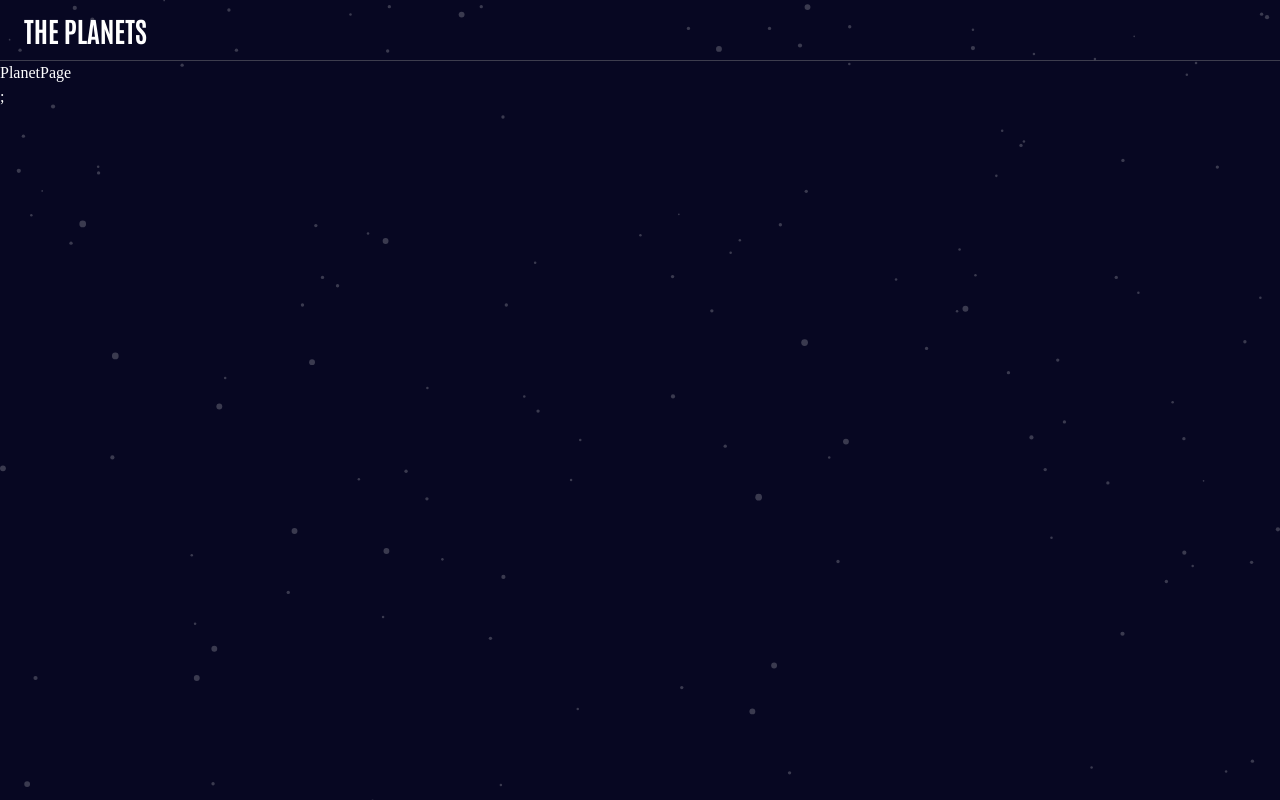
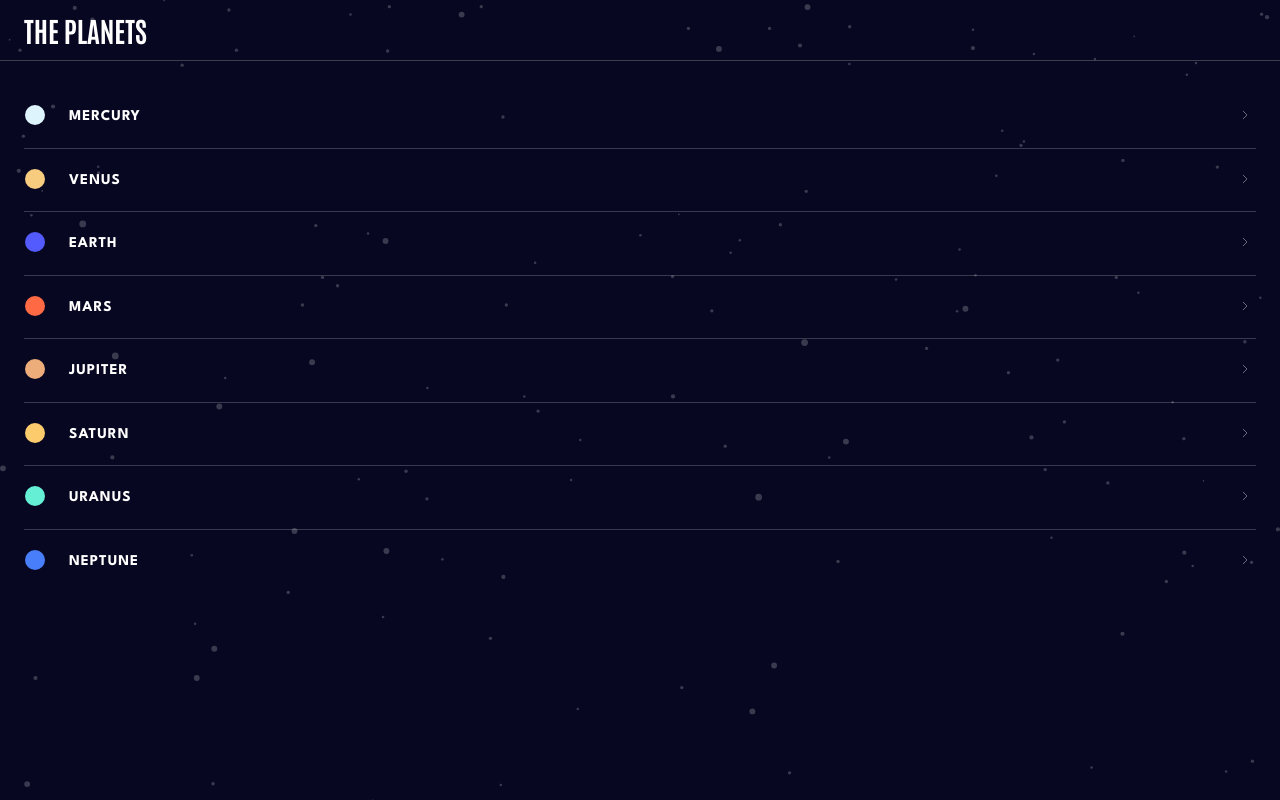
Before and after one commit to MatildaMared/practice__planet-facts, a Next.js app: page /mercury in a window 1280 px wide. Built offline with nearby package versions, Linux system fonts and the light colour scheme.

Commit message:
implement menu for mobile devices

```diff
--- a/components/Header.tsx
+++ b/components/Header.tsx
@@ -1,8 +1,10 @@
-import React from "react";
+import React, { useState } from "react";
 import styled from "styled-components";
+import { useWidth } from "../hooks/useWidth";
 import { Planet } from "../models/Planet";
 import HamburgerIcon from "../public/assets/icon-hamburger.svg";
 import { Breakpoint } from "../styles/constans";
+import Nav from "./Nav";
 
 interface Props {
 	planetName: string;
@@ -10,13 +12,32 @@ interface Props {
 }
 
 const Header = ({ planetName, planetPaths }: Props) => {
+	const [menuIsOpen, setMenuIsOpen] = useState(false);
+	const windowWidth = useWidth();
+
+	const toggleMenu = () => {
+		setMenuIsOpen(!menuIsOpen);
+	};
+
 	return (
-		<Container>
-			<Logo>The planets</Logo>
-			<MenuIconContainer>
-				<HamburgerIcon />
-			</MenuIconContainer>
-		</Container>
+		<>
+			<Container>
+				<Logo>The planets</Logo>
+				{windowWidth > Breakpoint.TabletPortraitPx ? (
+					<Nav planetPaths={planetPaths} />
+				) : (
+					<MenuButton
+						onClick={toggleMenu}
+						className={menuIsOpen ? "open" : ""}
+					>
+						<HamburgerIcon />
+					</MenuButton>
+				)}
+			</Container>
+			{menuIsOpen && windowWidth < Breakpoint.TabletPortraitPx && (
+				<Nav toggleMenu={toggleMenu} planetPaths={planetPaths} />
+			)}
+		</>
 	);
 };
 
@@ -27,6 +48,8 @@ const Container = styled.header`
 	display: flex;
 	align-items: center;
 	justify-content: space-between;
+	position: relative;
+	height: 61px;
 `;
 
 const Logo = styled.h1`
@@ -36,9 +59,14 @@ const Logo = styled.h1`
 	line-height: 1;
 `;
 
-const MenuIconContainer = styled.div`
-	@media (min-width: ${Breakpoint.TabletPortrait}) {
-		display: none;
+const MenuButton = styled.button`
+	background: none;
+	border: none;
+	cursor: pointer;
+	padding: 0.25rem;
+
+	&.open svg {
+		opacity: 0.4;
 	}
 `;
 
--- a/components/Nav.tsx
+++ b/components/Nav.tsx
@@ -1,8 +1,101 @@
+import Link from "next/link";
 import React from "react";
 import styled from "styled-components";
+import Router from "next/router";
 
-const Nav = () => {
-	return <div>Nav</div>;
+interface Props {
+	planetPaths: string[];
+	toggleMenu?: () => void;
+}
+
+const Nav = ({ planetPaths, toggleMenu }: Props) => {
+	const handleClick = (path: string) => {
+		if (toggleMenu) {
+			toggleMenu();
+		}
+		Router.push("/" + path);
+	};
+
+	return (
+		<Container>
+			<List>
+				{planetPaths.map((planetPath, index) => {
+					return (
+						<Item
+							key={index}
+							onClick={() => handleClick(planetPath)}
+							planet={planetPath}
+						>
+							{planetPath}
+						</Item>
+					);
+				})}
+			</List>
+		</Container>
+	);
 };
 
+const Container = styled.nav`
+	padding: 24px;
+	position: absolute;
+	top: 61px;
+	left: 0;
+	right: 0;
+	bottom: 0;
+	background-color: var(--color-background);
+	background-image: url("./assets/background-stars.svg");
+	background-attachment: fixed;
+	background-size: cover;
+`;
+
+const List = styled.ul`
+	list-style-type: none;
+	padding: 0;
+	margin: 0;
+`;
+
+interface ItemProps {
+	planet: string;
+}
+
+const Item = styled.li<ItemProps>`
+	font-size: 15px;
+	font-weight: bold;
+	text-transform: uppercase;
+	letter-spacing: 1px;
+	border-bottom: 1px solid rgba(255, 255, 255, 0.2);
+	padding: 20px 0 20px 45px;
+	cursor: pointer;
+
+	&::before {
+		content: "";
+		width: 20px;
+		height: 20px;
+		background-color: ${(props) => {
+			return `var(--color-${props.planet})`;
+		}};
+		border-radius: 50%;
+		position: absolute;
+		left: 25px;
+	}
+
+	&::after {
+		content: "";
+		width: 20px;
+		height: 20px;
+		position: absolute;
+		right: 25px;
+		background: url("./assets/icon-chevron.svg") no-repeat center;
+	}
+
+	&:last-child {
+		border-bottom: none;
+	}
+
+	& a {
+		color: #fff;
+		text-decoration: none;
+	}
+`;
+
 export default Nav;
--- /dev/null
+++ b/hooks/useWidth.ts
@@ -0,0 +1,17 @@
+import { useState, useEffect } from "react";
+
+export function useWidth() {
+	const [windowWidth, setWindowWidth] = useState<number>(0);
+	useEffect(() => {
+		function handleResize() {
+			setWindowWidth(window.innerWidth);
+		}
+
+		window.addEventListener("resize", handleResize);
+
+		handleResize();
+
+		return () => window.removeEventListener("resize", handleResize);
+	}, []);
+	return windowWidth;
+}
--- a/styles/constans.ts
+++ b/styles/constans.ts
@@ -1,7 +1,12 @@
 export enum Breakpoint {
 	Mobile = "30rem",
+	MobilePx = 480,
 	TabletPortrait = "48rem",
+	TabletPortraitPx = 768,
 	TabletLandscape = "64rem",
+	TabletLandscapePx = 1024,
 	Laptop = "75rem",
+	LaptopPx = 1200,
 	Desktop = "100rem",
+	DesktopPx = 1600,
 }
--- a/styles/globalStyles.ts
+++ b/styles/globalStyles.ts
@@ -7,5 +7,6 @@ export const GlobalStyles = createGlobalStyle`
         background-attachment: fixed;
         background-size: cover;
         color: #fff;
+        font-family: var(--font-primary);
     }
 `;
--- a/styles/variables.ts
+++ b/styles/variables.ts
@@ -8,5 +8,14 @@ export const Variables = createGlobalStyle`
         --color-background: hsl(240, 67%, 8%);
 
         --color-gray-light: #97979760;
+
+        --color-mercury: #DEF4FC;
+        --color-venus: #F7CC7F;
+        --color-earth: #545BFE;
+        --color-mars: #FF6A45;
+        --color-jupiter: #ECAD7A;
+        --color-saturn: #FCCB6B;
+        --color-uranus: #65F0D5;
+        --color-neptune: #497EFA;
     }
 `;
```
